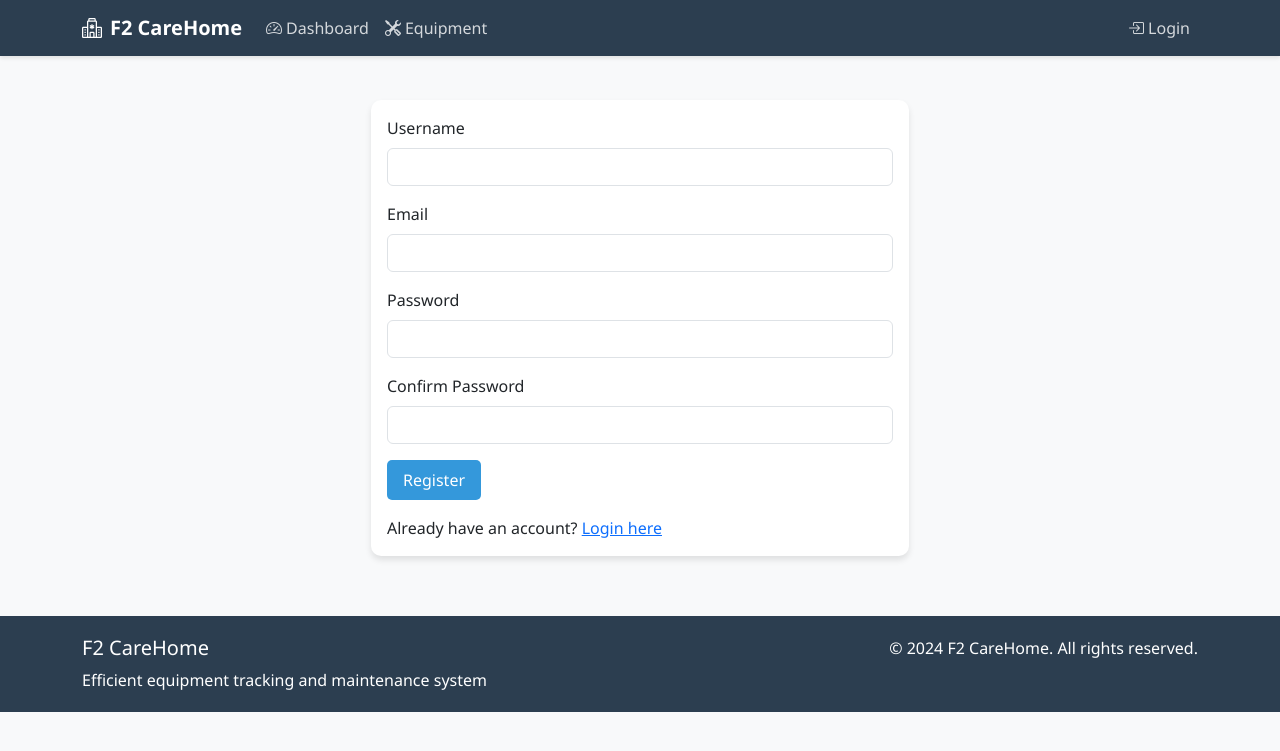
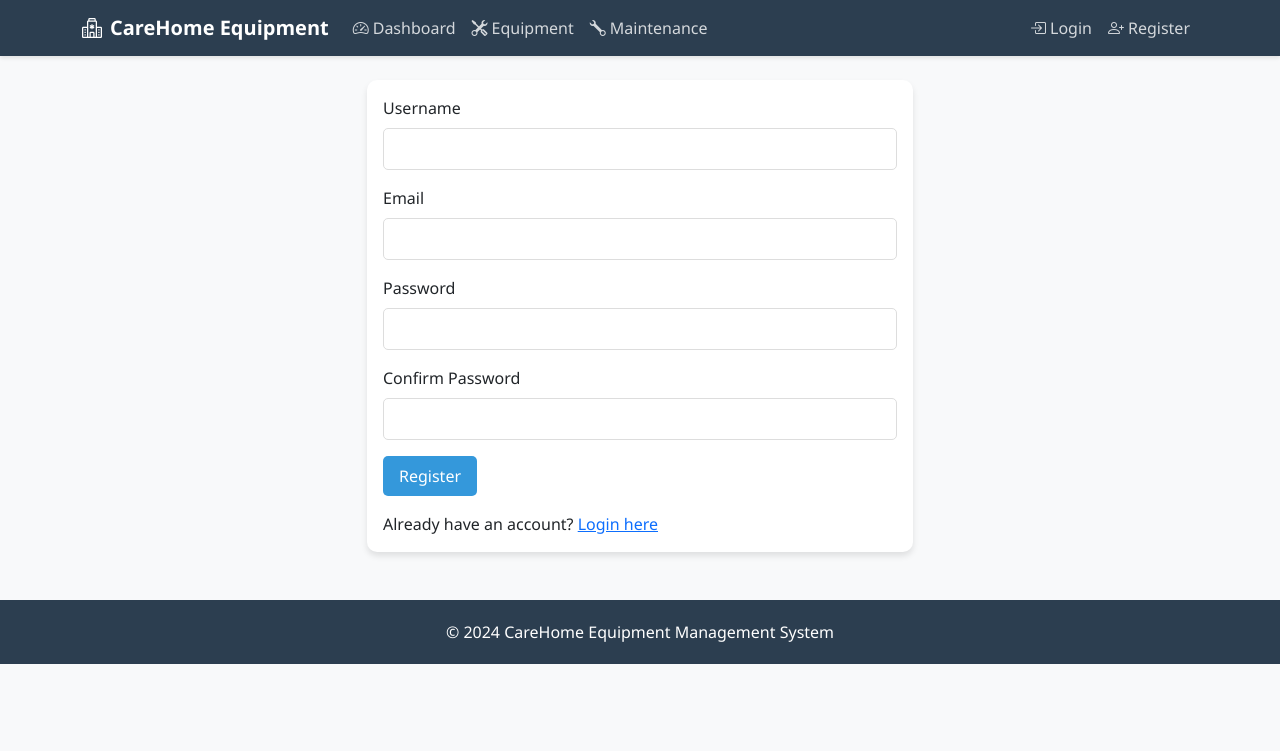
Before and after one commit to rahmanekm/carehome-asset-management, a Flask app: page /register in a window 1280 px wide. Shown: the top 751 px of the page. Run offline with Flask 3, Linux system fonts and the light colour scheme.

Commit message:
Modernize UI: Update base template with modern design and add .gitignore

```diff
--- a/app/templates/base.html
+++ b/app/templates/base.html
@@ -3,28 +3,25 @@
 <head>
     <meta charset="UTF-8">
     <meta name="viewport" content="width=device-width, initial-scale=1.0">
-    <title>{% block title %}F2 CareHome{% endblock %}</title>
-    <!-- Bootstrap 5 CSS -->
+    <title>{% block title %}{% endblock %} - CareHome Equipment Management</title>
     <link href="https://cdn.jsdelivr.net/npm/bootstrap@5.3.0/dist/css/bootstrap.min.css" rel="stylesheet">
-    <!-- Bootstrap Icons -->
     <link rel="stylesheet" href="https://cdn.jsdelivr.net/npm/bootstrap-icons@1.11.0/font/bootstrap-icons.css">
-    <!-- Custom CSS -->
     <style>
         :root {
             --primary-color: #2c3e50;
             --secondary-color: #3498db;
             --accent-color: #e74c3c;
             --light-bg: #f8f9fa;
-            --dark-bg: #2c3e50;
+            --dark-bg: #343a40;
         }
 
         body {
+            background-color: var(--light-bg);
             font-family: 'Segoe UI', Tahoma, Geneva, Verdana, sans-serif;
-            background-color: var(--light-bg);
         }
 
         .navbar {
-            background-color: var(--dark-bg);
+            background-color: var(--primary-color);
             box-shadow: 0 2px 4px rgba(0,0,0,0.1);
         }
 
@@ -35,7 +32,7 @@
 
         .nav-link {
             color: rgba(255,255,255,0.8) !important;
-            transition: color 0.3s;
+            transition: color 0.3s ease;
         }
 
         .nav-link:hover {
@@ -46,7 +43,7 @@
             border: none;
             border-radius: 10px;
             box-shadow: 0 4px 6px rgba(0,0,0,0.1);
-            transition: transform 0.3s;
+            transition: transform 0.3s ease;
         }
 
         .card:hover {
@@ -54,8 +51,8 @@
         }
 
         .card-header {
-            background-color: white;
-            border-bottom: 1px solid rgba(0,0,0,0.1);
+            background-color: var(--primary-color);
+            color: white;
             border-radius: 10px 10px 0 0 !important;
         }
 
@@ -70,81 +67,87 @@
             background-color: #2980b9;
         }
 
-        .btn-outline-primary {
-            color: var(--secondary-color);
-            border-color: var(--secondary-color);
+        .btn-danger {
+            background-color: var(--accent-color);
+            border: none;
         }
 
-        .btn-outline-primary:hover {
-            background-color: var(--secondary-color);
-            color: white;
+        .btn-danger:hover {
+            background-color: #c0392b;
         }
 
         .table {
+            background-color: white;
             border-radius: 10px;
             overflow: hidden;
         }
 
         .table thead th {
-            background-color: var(--light-bg);
-            border-bottom: 2px solid #dee2e6;
+            background-color: var(--primary-color);
+            color: white;
+            border: none;
         }
 
-        .badge {
-            padding: 6px 10px;
+        .form-control {
             border-radius: 5px;
-            font-weight: 500;
-        }
-
-        .search-form .form-control,
-        .search-form .form-select {
-            border-radius: 5px;
-            border: 1px solid #dee2e6;
+            border: 1px solid #ddd;
             padding: 8px 12px;
         }
 
-        .search-form .form-control:focus,
-        .search-form .form-select:focus {
+        .form-control:focus {
             border-color: var(--secondary-color);
             box-shadow: 0 0 0 0.2rem rgba(52, 152, 219, 0.25);
         }
 
-        .main-content {
-            padding: 20px;
-            margin-top: 20px;
+        .alert {
+            border-radius: 10px;
+            border: none;
         }
 
-        .stats-card {
-            text-align: center;
-            padding: 20px;
+        .footer {
+            background-color: var(--primary-color);
+            color: white;
+            padding: 20px 0;
+            margin-top: 50px;
         }
 
-        .stats-card h2 {
-            font-size: 2.5rem;
-            font-weight: 600;
-            margin: 10px 0;
+        .search-form {
+            background-color: white;
+            padding: 20px;
+            border-radius: 10px;
+            box-shadow: 0 2px 4px rgba(0,0,0,0.1);
+            margin-bottom: 30px;
         }
 
-        .stats-card h5 {
-            color: #6c757d;
+        .status-badge {
+            padding: 6px 12px;
+            border-radius: 20px;
+            font-size: 0.85rem;
             font-weight: 500;
         }
 
-        .footer {
-            background-color: var(--dark-bg);
-            color: white;
-            padding: 20px 0;
-            margin-top: 40px;
+        .status-active {
+            background-color: #d4edda;
+            color: #155724;
+        }
+
+        .status-maintenance {
+            background-color: #fff3cd;
+            color: #856404;
+        }
+
+        .status-retired {
+            background-color: #f8d7da;
+            color: #721c24;
         }
     </style>
-    {% block styles %}{% endblock %}
+    {% block extra_css %}{% endblock %}
 </head>
 <body>
-    <!-- Navigation -->
     <nav class="navbar navbar-expand-lg navbar-dark mb-4">
         <div class="container">
             <a class="navbar-brand" href="{{ url_for('main.index') }}">
-                <i class="bi bi-hospital me-2"></i>F2 CareHome
+                <i class="bi bi-hospital me-2"></i>CareHome Equipment
             </a>
             <button class="navbar-toggler" type="button" data-bs-toggle="collapse" data-bs-target="#navbarNav">
                 <span class="navbar-toggler-icon"></span>
@@ -157,8 +160,13 @@
                         </a>
                     </li>
                     <li class="nav-item">
-                        <a class="nav-link" href="{{ url_for('equipment.equipment_list') }}">
+                        <a class="nav-link" href="{{ url_for('main.equipment_list') }}">
                             <i class="bi bi-tools me-1"></i>Equipment
+                        </a>
+                    </li>
+                    <li class="nav-item">
+                        <a class="nav-link" href="{{ url_for('main.maintenance_list') }}">
+                            <i class="bi bi-wrench me-1"></i>Maintenance
                         </a>
                     </li>
                 </ul>
@@ -180,14 +188,18 @@
                             <i class="bi bi-box-arrow-in-right me-1"></i>Login
                         </a>
                     </li>
+                    <li class="nav-item">
+                        <a class="nav-link" href="{{ url_for('auth.register') }}">
+                            <i class="bi bi-person-plus me-1"></i>Register
+                        </a>
+                    </li>
                     {% endif %}
                 </ul>
             </div>
         </div>
     </nav>
 
-    <!-- Main Content -->
-    <div class="container main-content">
+    <div class="container">
         {% with messages = get_flashed_messages(with_categories=true) %}
             {% if messages %}
                 {% for category, message in messages %}
@@ -202,23 +214,13 @@
         {% block content %}{% endblock %}
     </div>
 
-    <!-- Footer -->
-    <footer class="footer">
-        <div class="container">
-            <div class="row">
-                <div class="col-md-6">
-                    <h5>F2 CareHome</h5>
-                    <p class="mb-0">Efficient equipment tracking and maintenance system</p>
-                </div>
-                <div class="col-md-6 text-md-end">
-                    <p class="mb-0">&copy; 2024 F2 CareHome. All rights reserved.</p>
-                </div>
-            </div>
+    <footer class="footer mt-5">
+        <div class="container text-center">
+            <p class="mb-0">&copy; 2024 CareHome Equipment Management System</p>
         </div>
     </footer>
 
-    <!-- Bootstrap Bundle with Popper -->
     <script src="https://cdn.jsdelivr.net/npm/bootstrap@5.3.0/dist/js/bootstrap.bundle.min.js"></script>
-    {% block scripts %}{% endblock %}
+    {% block extra_js %}{% endblock %}
 </body>
 </html>
```
Also changed, not shown: 1 other file.
